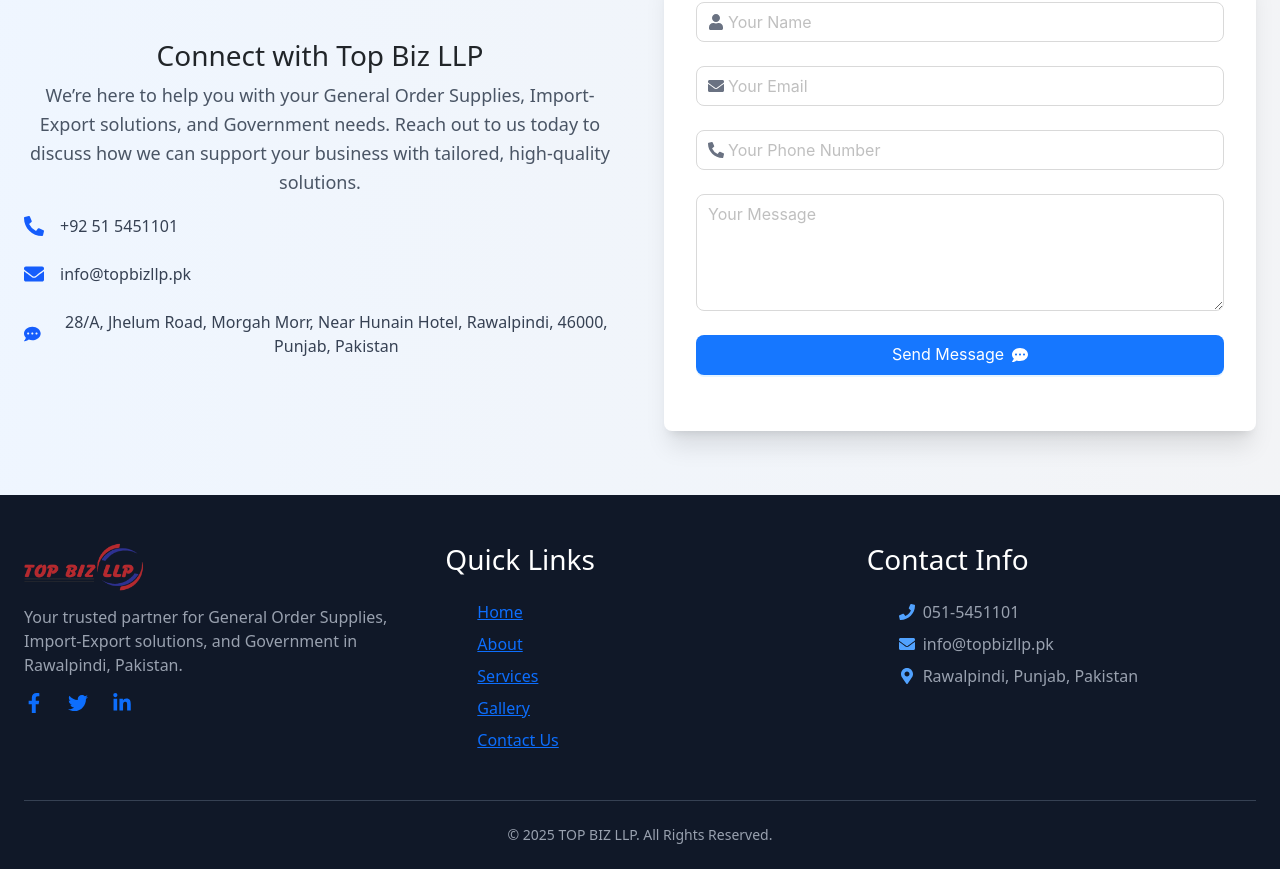
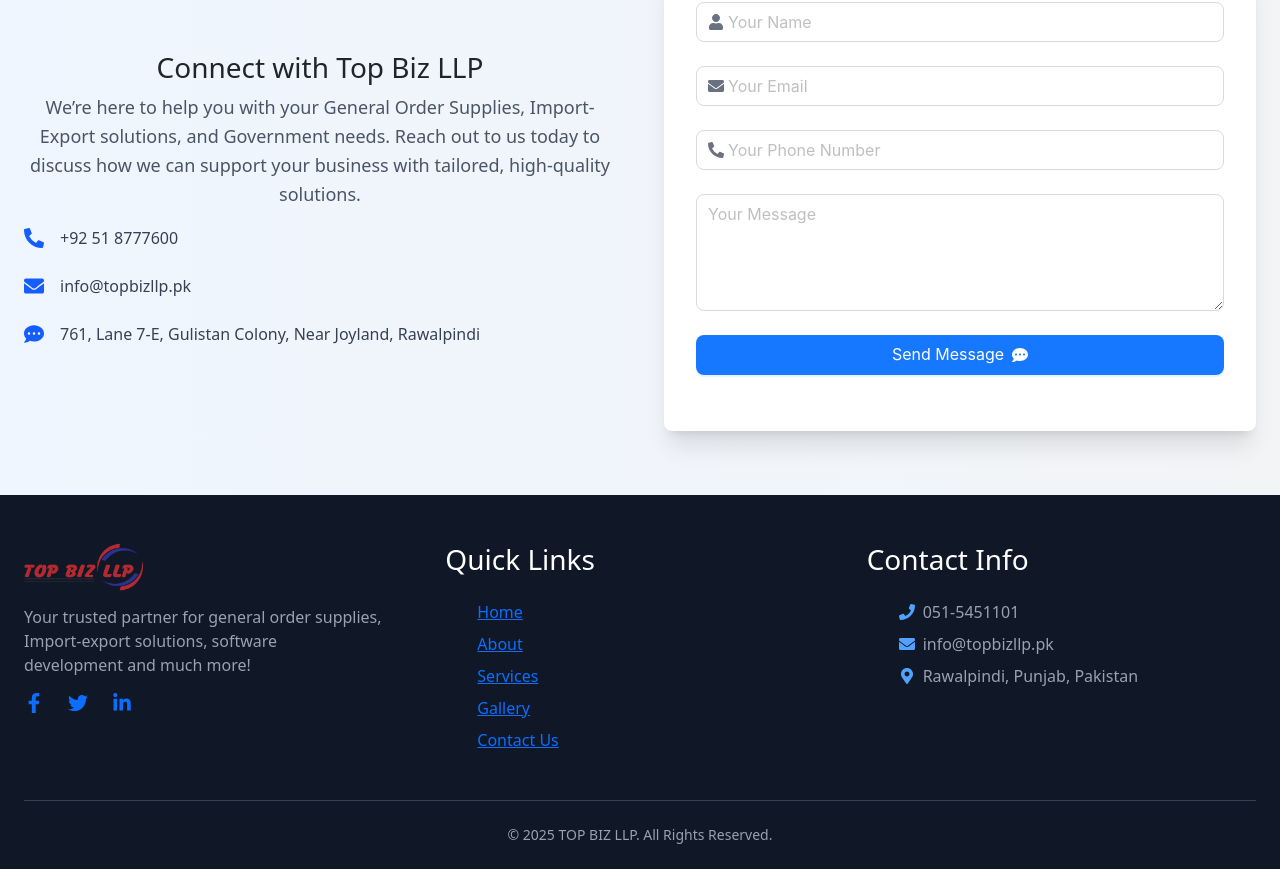
Before and after one commit to zeeshan-tahir185/top-bizz-llp, a Next.js app: page / in a window 1280 px wide. Shown: the part 2611-3480 px from the top of the page. Built offline with nearby package versions, Linux system fonts and the light colour scheme.

Commit message:
first commit

```diff
--- a/src/app/shared/ContactSection.jsx
+++ b/src/app/shared/ContactSection.jsx
@@ -60,7 +60,7 @@
                         <div className="flex flex-col gap-4">
                             <div className="flex items-center gap-3">
                                 <FaPhoneAlt className="text-blue-600 text-xl" />
-                                <span className="text-gray-700">+92 51 5451101</span>
+                                <span className="text-gray-700">+92 51 8777600</span>
                             </div>
                             <div className="flex items-center gap-3">
                                 <FaEnvelope className="text-blue-600 text-xl" />
@@ -68,8 +68,7 @@
                             </div>
                             <div className="flex items-center gap-3">
                                 <FaCommentDots className="text-blue-600 text-xl" />
-                                <span className="text-gray-700">28/A, Jhelum Road, Morgah Morr, Near Hunain Hotel,
-                                    Rawalpindi, 46000, Punjab, Pakistan</span>
+                                <span className="text-gray-700">761, Lane 7-E, Gulistan Colony, Near Joyland, Rawalpindi</span>
                             </div>
                         </div>
                     </div>
--- a/src/app/shared/Footer.jsx
+++ b/src/app/shared/Footer.jsx
@@ -12,7 +12,7 @@
               <img src="/images/logo.png" alt="" className='w-[120px]' />
             </Link>
             <p className="text-gray-400 text-base mb-6">
-              Your trusted partner for General Order Supplies, Import-Export solutions, and Government in Rawalpindi, Pakistan.
+              Your trusted partner for general order supplies, Import-export solutions, software development and much more!
             </p>
             <div className="flex gap-4">
               <a href="#" className="text-gray-400 hover:text-blue-400 transition">
```
